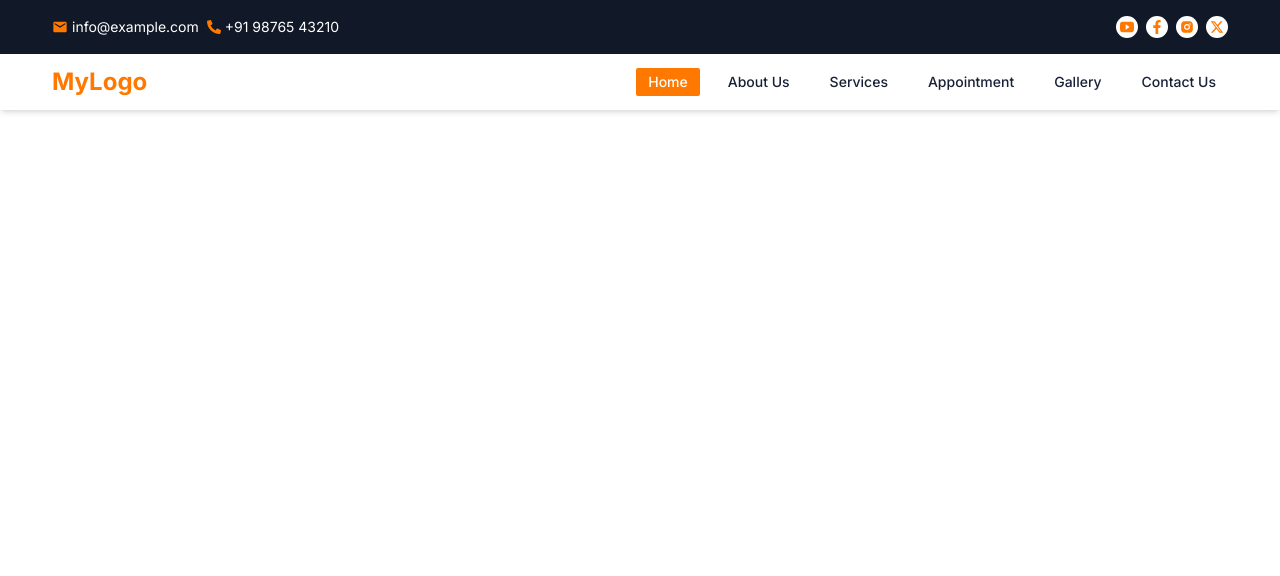
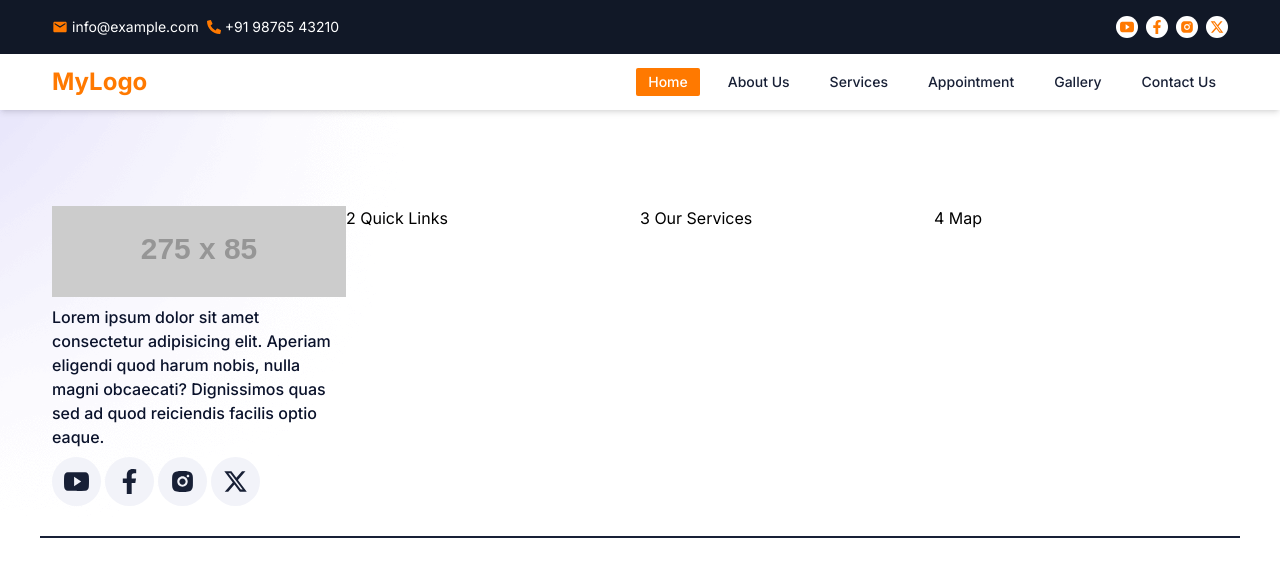
Before and after one commit to Shivam562-j/jyotishsewakendra, a React (Vite) app: page /home in a window 1280 px wide. Shown: the top 576 px of the page. Built offline with nearby package versions, Linux system fonts and the light colour scheme.

Commit message:
changes in the scrollbar

```diff
--- /dev/null
+++ b/src/components/Footer/Footer.jsx
@@ -0,0 +1,45 @@
+import React from 'react';
+import { layoutContainer } from '../../utils/constant';
+import { FaFacebookF } from "react-icons/fa";
+import { RiInstagramFill } from "react-icons/ri";
+import { FaXTwitter } from "react-icons/fa6";
+import { IoLogoYoutube } from "react-icons/io5";
+
+const Footer = () => {
+    return (
+        <footer className='w-full h-full bg-custom-footer bg-no-repeat bg-[length:100%_auto] bg-[-800px_-800px]'>
+
+            <div className={`${layoutContainer} flex flex-row justify-between w-full flex-wrap border-b-2 border-[#182036] pt-24`}>
+
+                <div className='w-full sm:w-full md:w-1/4 flex flex-col gap-2 pb-[30px]'>
+                    <img src={`https://placehold.co/275x85`} alt='logo' />
+                    <p className='text-[#0a122b] text-base font-medium'>
+                        Lorem ipsum dolor sit amet consectetur adipisicing elit. Aperiam eligendi quod harum nobis, nulla magni obcaecati? Dignissimos quas sed ad quod reiciendis facilis optio eaque.
+                    </p>
+                    <div className='flex flex-row gap-1 flex-wrap'>
+                        <a href="#" target="_blank" rel="noopener noreferrer" className="flex items-center gap-1 p-3 bg-[#f2f3f9] rounded-full transition text-[#182036] hover:bg-[#ff7900] hover:text-[#fff]">
+                            <IoLogoYoutube fontSize={25} />
+                        </a>
+                        <a href="#" target="_blank" rel="noopener noreferrer" className="flex items-center gap-1 p-3 bg-[#f2f3f9] rounded-full transition text-[#182036] hover:bg-[#ff7900] hover:text-[#fff]">
+                            <FaFacebookF fontSize={25} />
+                        </a>
+                        <a href="#" target="_blank" rel="noopener noreferrer" className="flex items-center gap-1 p-3 bg-[#f2f3f9] rounded-full transition text-[#182036] hover:bg-[#ff7900] hover:text-[#fff]">
+                            <RiInstagramFill fontSize={25} />
+                        </a>
+                        <a href="#" target="_blank" rel="noopener noreferrer" className="flex items-center gap-1 p-3 bg-[#f2f3f9] rounded-full transition text-[#182036] hover:bg-[#ff7900] hover:text-[#fff]">
+                            <FaXTwitter fontSize={25} />
+                        </a>
+                    </div>
+                </div>
+
+                <div className='w-1/2 sm:w-1/2 md:w-1/4 flex flex-col gap-2 pb-[30px]'>2 Quick Links</div>
+                <div className='w-1/2 sm:w-1/2 md:w-1/4 flex flex-col gap-2 pb-[30px]'>3 Our Services</div>
+                <div className='w-full sm:w-full md:w-1/4 flex flex-col gap-2 pb-[30px]'>4 Map</div>
+
+            </div>
+
+        </footer>
+    )
+}
+
+export default Footer;
--- a/src/components/index.js
+++ b/src/components/index.js
@@ -1,7 +1,9 @@
 import ComingSoon from "./ComingSoon/ComingSoon";
+import Footer from "./Footer/Footer";
 import Header from "./Header/Header";
 
 export {
     ComingSoon,
-    Header
+    Header,
+    Footer
 };
--- a/src/index.css
+++ b/src/index.css
@@ -7,7 +7,8 @@
 
 
 html::-webkit-scrollbar {
-    width: 1rem;
+    width: 10px;
+    height: 50px;
 }
 
 html::-webkit-scrollbar-track {
@@ -15,7 +16,7 @@ html::-webkit-scrollbar-track {
 }
 
 html::-webkit-scrollbar-thumb {
-    background: #2355d3;
+    background: #ff7900;
     border-radius: 2rem;
     -webkit-border-radius: 2rem;
     -moz-border-radius: 2rem;
--- a/src/pages/Home/Home.jsx
+++ b/src/pages/Home/Home.jsx
@@ -1,11 +1,11 @@
 import React from 'react';
-import { Header } from '../../components';
+import { Footer, Header } from '../../components';
 
 const Home = () => {
   return (
     <div>
       <Header />
-
+      <Footer />
     </div>
   )
 }
--- a/tailwind.config.js
+++ b/tailwind.config.js
@@ -24,6 +24,9 @@ export default {
           "100%": { width: "100%" },
         },
       },
+      backgroundImage: {
+        'custom-footer': "url('/assets/footer-bg.png')",
+      },
     },
   },
   plugins: [],
```
Also changed, not shown: public/assets/footer-bg.png (added), src/assets/images/footer-bg.png (added).
